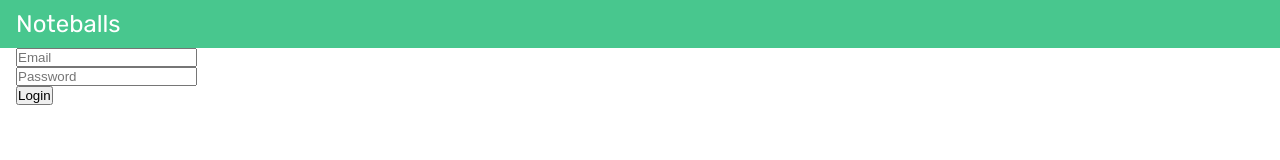
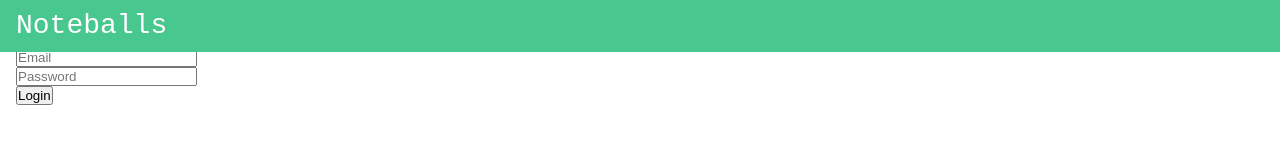
Before and after one commit to danielfoliveira/Noteballs, a Vue app: page /#/auth in a window 1280 px wide. Shown: the top 160 px of the page. Built offline with nearby package versions, Linux system fonts and the light colour scheme; no server answers.

Commit message:
Some tweeks

```diff
--- a/index.html
+++ b/index.html
@@ -4,10 +4,6 @@
     <meta charset="UTF-8">
     <link rel="icon" href="/favicon.ico">
     <meta name="viewport" content="width=device-width, initial-scale=1.0">
-     <!-- Fonts -->
-     <link rel="preconnect" href="https://fonts.googleapis.com">
-     <link rel="preconnect" href="https://fonts.gstatic.com" crossorigin>
-     <link href="https://fonts.googleapis.com/css2?family=Rubik:wght@300..900&display=swap" rel="stylesheet">
     <title>Noteballs</title>
   </head>
   <body>
--- a/src/assets/base.css
+++ b/src/assets/base.css
@@ -9,7 +9,7 @@ html {
 }
 
 body {
-  font-family: "Rubik", sans-serif;
+  font-family: BlinkMacSystemFont,-apple-system,Segoe UI,Roboto,Oxygen,Ubuntu,Cantarell,Fira Sans,Droid Sans,Helvetica Neue,Helvetica,Arial,sans-serif;
   line-height: 1;
   font-weight: 400;
   color: #555;
--- a/src/components/Layout/Navbar.css
+++ b/src/components/Layout/Navbar.css
@@ -5,7 +5,7 @@
   width: 100%;
   background-color: #48c78e;
   color: #fff;
-  min-height: 3rem;
+  min-height: 3.25rem;
   z-index: 2;
 }
 
@@ -19,7 +19,8 @@
 }
 
 .navbar--brand {
-  font-size: 1.5rem;
+  font-size: 1.75rem !important;
+  font-family: monospace !important;
   flex: 0 0 auto;
   width: auto;
 }
--- a/src/components/Layout/Navbar.vue
+++ b/src/components/Layout/Navbar.vue
@@ -2,7 +2,7 @@
   <header class="navbar">
     <div class="container">
       <div class="navbar--brand align-content-left">
-        <a href="#">
+        <a classhref="#">
           Noteballs
         </a>
       </div>
```
